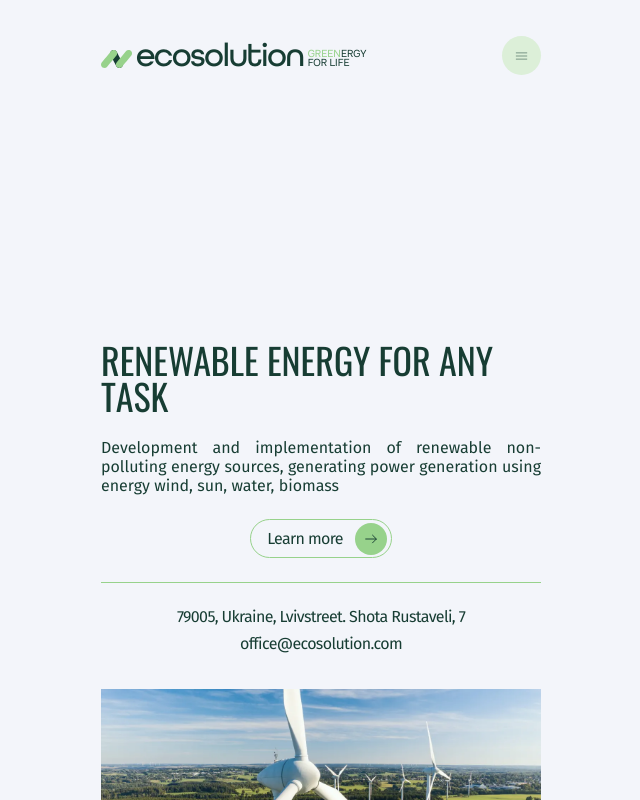
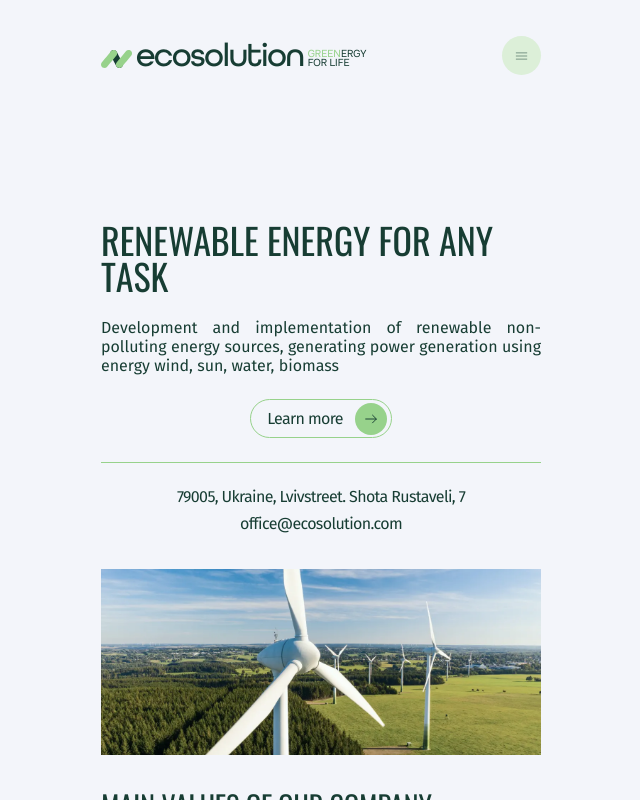
Before and after one commit to Aleksandr2905/ecosolution, a React (Vite) app: page / in a window 1280 px wide. Shown: the top 800 px of the page, without its empty margins (319-959 px from the left). Built offline with nearby package versions, Linux system fonts and the light colour scheme; what notiflix would draw is missing.

Commit message:
fix Section

```diff
--- a/src/components/Section/Section.styled.js
+++ b/src/components/Section/Section.styled.js
@@ -3,8 +3,8 @@ import styled from 'styled-components';
 export const Section = styled.section`
   min-width: 360px;
   max-width: 480px;
-  margin: -84px auto 0;
-  padding: 120px 20px 0;
+  margin: 36px auto 0;
+  padding: 0 20px;
 `;
 
 export const MainSection = styled(Section)`
--- a/src/index.css
+++ b/src/index.css
@@ -27,6 +27,10 @@ body {
 
 html {
   scroll-behavior: smooth;
+}
+
+section {
+  scroll-margin-top: 120px;
 }
 
 /* ===================== RESET STYLE ==================== */
```
